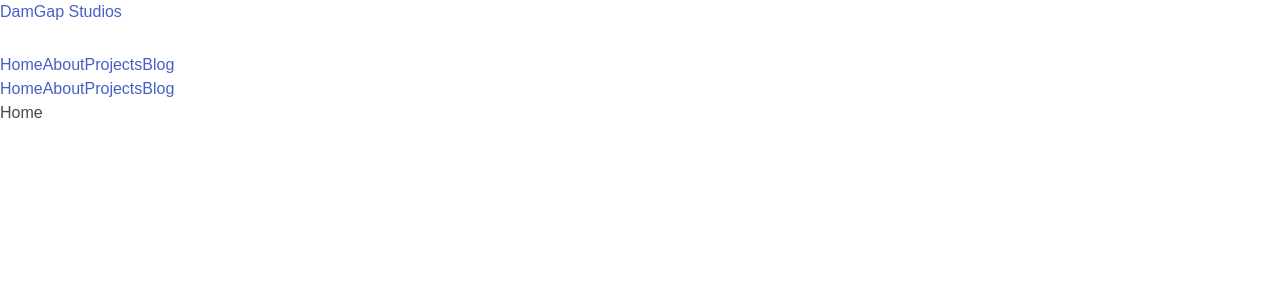
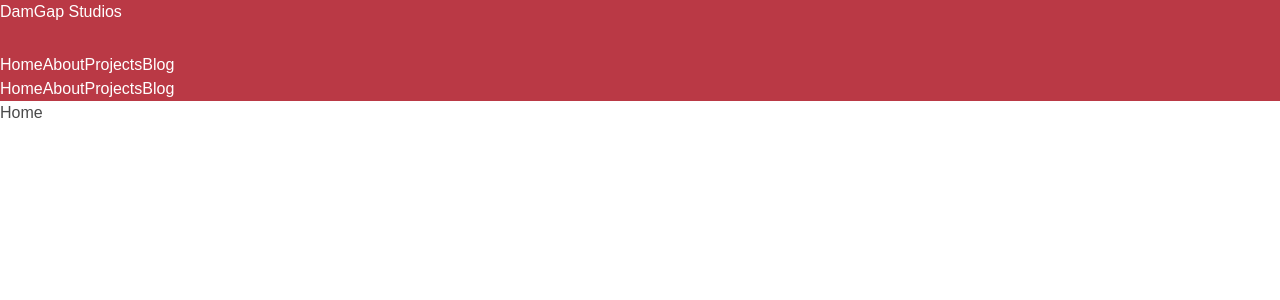
Before and after one commit to DamGapStudios/damgapwebsite, a React (Create React App) app: page / in a window 1280 px wide. Shown: the top 300 px of the page. Built offline with nearby package versions, Linux system fonts and the light colour scheme; a web font is replaced by a local one.

Commit message:
Added background color

```diff
--- a/src/Components/header/header.css
+++ b/src/Components/header/header.css
@@ -0,0 +1,11 @@
+.nav {
+    background-color: #BA3945
+}
+
+a.nav-item {
+    color: white
+}
+
+a.nav-item:hover {
+    color: white;
+}
--- a/src/Components/header/header.scss
+++ b/src/Components/header/header.scss
@@ -1,3 +1,5 @@
+@import '~bulma/sass/utilities/initial-variables';
+
 $red: #BA3945;
 
 .nav {
```
